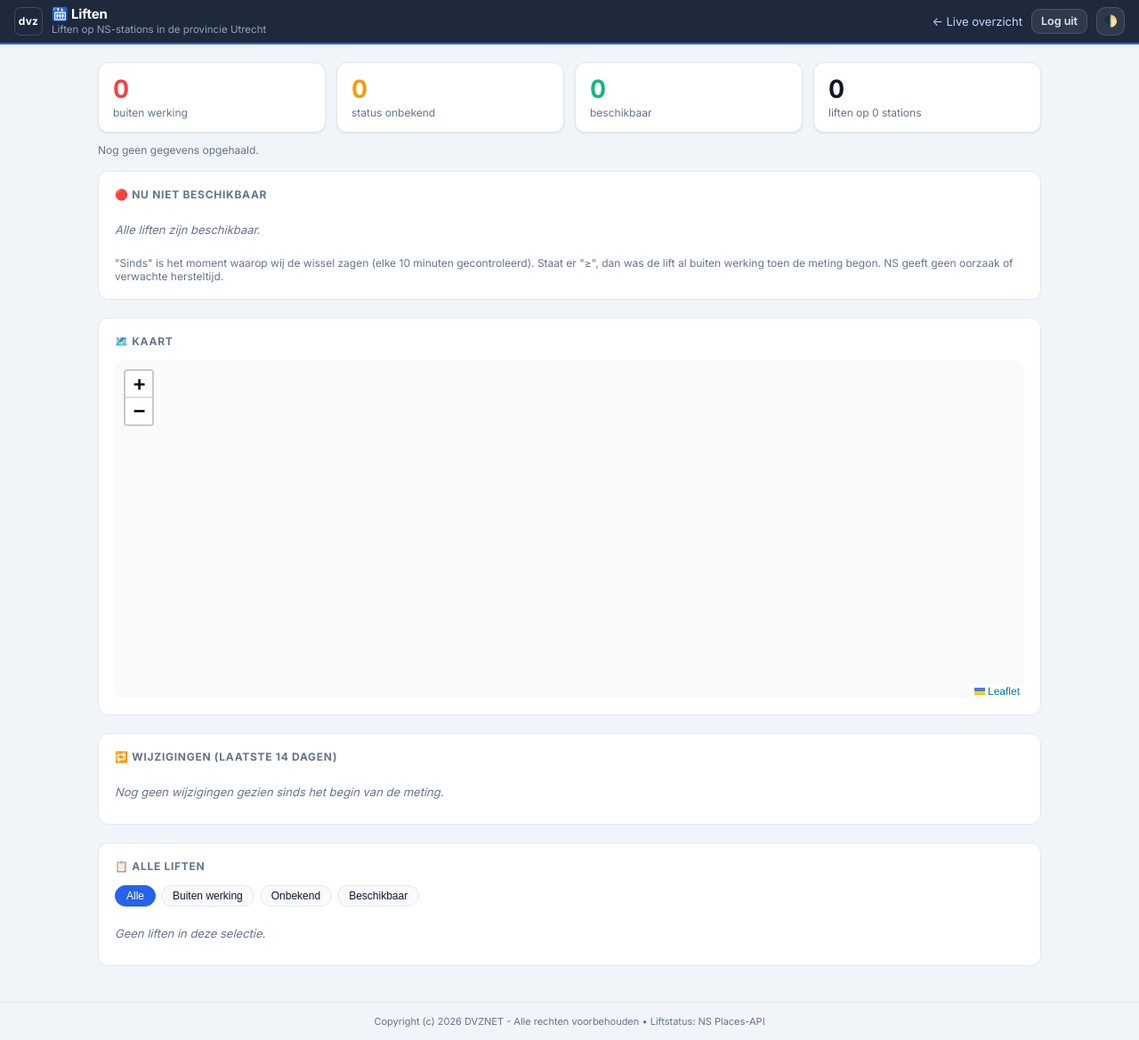
After one commit to SoftMoos891/OVReader, a Flask app: page /liften in a window 1280 px wide. The commit adds this page. Shown: the whole page at 89% size. Run offline with Flask 3, Linux system fonts and the light colour scheme; data that the repository does not hold is empty; parts of the project's set-up code (start-up, migrations or seed data) failed here and were passed over.

Commit message:
Liften: status van NS-liften in de provincie Utrecht op /liften
Co-Authored-By: Claude Opus 5.5 <noreply@anthropic.com>

```diff
--- a/app/server.py
+++ b/app/server.py
@@ -1120,6 +1120,63 @@ def trends_page():
 @app.route("/busnummers")
 def busnummers_page():
     return render_template("busnummers.html")
+
+
+@app.route("/liften")
+def liften_page():
+    return render_template("liften.html")
+
+
+@app.route("/api/liften")
+def api_liften():
+    """Liften op NS-stations in de provincie Utrecht met hun huidige status,
+    hoe vaak ze sinds het begin van de meting zijn gewisseld en de wissels
+    van de laatste 14 dagen."""
+    conn = db.get_conn()
+    try:
+        liften = conn.execute(
+            "SELECT * FROM liften WHERE active=1 ORDER BY station_naam, naam"
+        ).fetchall()
+        start = conn.execute("SELECT MIN(first_seen) FROM liften").fetchone()[0]
+        tellingen = {
+            r["lift_id"]: r
+            for r in conn.execute(
+                """SELECT lift_id, COUNT(*) AS wissels,
+                          SUM(nieuwe_status='buiten_werking') AS storingen
+                   FROM lift_wissels GROUP BY lift_id"""
+            )
+        }
+        wissels = conn.execute(
+            """SELECT w.lift_id, w.ts, w.oude_status, w.nieuwe_status,
+                      l.station_naam, l.naam
+               FROM lift_wissels w LEFT JOIN liften l ON l.lift_id = w.lift_id
+               WHERE w.ts >= ? ORDER BY w.ts DESC LIMIT 500""",
+            (int(time.time()) - 14 * 86400,),
+        ).fetchall()
+        laatst = conn.execute("SELECT MAX(last_seen) FROM liften").fetchone()[0]
+    finally:
+        conn.close()
+    return jsonify({
+        "meting_sinds": start,
+        "laatst_opgehaald": laatst,
+        "liften": [
+            {
+                "lift_id": r["lift_id"],
+                "station_code": r["station_code"],
+                "station": r["station_naam"],
+                "naam": r["naam"],
+                "lat": r["lat"],
+                "lng": r["lng"],
+                "status": r["status"],
+                "status_sinds": r["status_sinds"],
+                "sinds_begin_meting": r["status_sinds"] == r["first_seen"],
+                "wissels": (tellingen.get(r["lift_id"]) or {"wissels": 0})["wissels"],
+                "storingen": (tellingen.get(r["lift_id"]) or {"storingen": 0})["storingen"] or 0,
+            }
+            for r in liften
+        ],
+        "wissels": [dict(r) for r in wissels],
+    })
 
 
 def _date_bounds_for_range(range_key):
--- a/templates/index.html
+++ b/templates/index.html
@@ -188,6 +188,7 @@
     <a href="/trends" class="nav-btn push-right">📈<span class="lbl"> Analyse</span></a>
     <a href="/uitval" class="nav-btn">🚫<span class="lbl"> Uitval</span></a>
     <a href="/busnummers" class="nav-btn">🚌<span class="lbl"> Nummers</span></a>
+    <a href="/liften" class="nav-btn">🛗<span class="lbl"> Liften</span></a>
     <a href="https://reader.dvznet.nl/verkeer" class="nav-btn">🚦<span class="lbl"> Verkeer</span></a>
     <button class="status-btn" id="weatherBtn" onclick="openWeatherModal()" title="Weer &amp; waarschuwingen (KNMI)">
       <span class="btn-icon" id="weatherIcon">🌡️</span><span id="weatherLabel">Weer</span><span class="lki-badge" id="knmiUpcomingDot" style="display:none;">⏳</span><span class="lki-badge" id="lkiDot" style="display:none;" title="Luchtkwaliteit">Lucht</span>
--- /dev/null
+++ b/templates/liften.html
@@ -0,0 +1,232 @@
+<!doctype html>
+<html lang="nl" data-dvz-label="ovreader">
+<head>
+<meta charset="utf-8">
+<link rel="icon" href="{{ url_for('static', filename='img/favicon.ico') }}?v=3">
+<title>Liften — NS-stations provincie Utrecht</title>
+<meta name="viewport" content="width=device-width, initial-scale=1">
+<link rel="preconnect" href="https://fonts.googleapis.com">
+<link href="https://fonts.googleapis.com/css2?family=Inter:wght@400;500;600;700&family=IBM+Plex+Mono:wght@400;700&display=swap" rel="stylesheet">
+<link rel="stylesheet" href="{{ url_for('static', filename='css/theme.css') }}?v={{ css_versie }}">
+<link rel="stylesheet" href="https://unpkg.com/leaflet@1.9.4/dist/leaflet.css"
+      integrity="sha256-p4NxAoJBhIIN+hmNHrzRCf9tD/miZyoHS5obTRR9BMY=" crossorigin="">
+<script>
+  if (localStorage.getItem('ovreader_dark') === 'true') document.documentElement.classList.add('dark');
+</script>
+<style>
+  * { box-sizing: border-box; }
+  body { margin: 0; background: var(--bg); color: var(--text); }
+  header { padding: 12px 20px; display: flex; align-items: center; gap: 14px; flex-wrap: wrap;
+           background: var(--panel); box-shadow: var(--shadow-sm); position: relative; z-index: 1000; }
+  header h1 { font-size: 18px; margin: 0; letter-spacing: -.01em; }
+  header .sub { color: var(--muted); font-size: 13px; }
+  header a.back { margin-left: auto; color: var(--accent); font-size: 13px; text-decoration: none; }
+  main { padding: 20px; max-width: 1100px; margin: 0 auto; }
+  .panel { background: var(--panel); border: 1px solid var(--border); border-radius: var(--radius);
+           padding: 18px; margin-bottom: 20px; box-shadow: var(--shadow-sm); }
+  .panel h2 { font-size: 12px; text-transform: uppercase; letter-spacing: .06em; color: var(--muted); margin: 0 0 14px; font-weight: 700; }
+  .tegels { display: grid; grid-template-columns: repeat(auto-fit, minmax(150px, 1fr)); gap: 12px; margin-bottom: 20px; }
+  .tegel { background: var(--panel); border: 1px solid var(--border); border-radius: var(--radius); padding: 14px 16px; box-shadow: var(--shadow-sm); }
+  .tegel .getal { font-size: 28px; font-weight: 700; font-variant-numeric: tabular-nums; line-height: 1.1; }
+  .tegel .wat { color: var(--muted); font-size: 12px; margin-top: 4px; }
+  .tegel.bad .getal { color: var(--bad); }
+  .tegel.warn .getal { color: var(--warn); }
+  .tegel.good .getal { color: var(--good); }
+  .meta { color: var(--muted); font-size: 12px; margin: -8px 0 16px; }
+  table { width: 100%; border-collapse: collapse; font-size: 13px; }
+  th, td { text-align: left; padding: 7px 8px; border-bottom: 1px solid var(--border); vertical-align: top; }
+  th { color: var(--muted); font-weight: 600; font-size: 11.5px; text-transform: uppercase; letter-spacing: .03em; white-space: nowrap; }
+  td.num, th.num { text-align: right; font-variant-numeric: tabular-nums; }
+  tr:hover td { background: var(--panel2); }
+  .tabelwrap { overflow-x: auto; }
+  .empty { color: var(--muted); font-size: 13px; font-style: italic; padding: 10px 0; }
+  .pill { display: inline-block; padding: 2px 10px; border-radius: 20px; font-size: 12px; font-weight: 600; white-space: nowrap; }
+  .pill.good { background: var(--good-bg); color: var(--good); }
+  .pill.bad { background: var(--bad-bg); color: var(--bad); }
+  .pill.muted { background: var(--panel2); color: var(--muted); }
+  .note { color: var(--muted); font-size: 12px; margin-top: 12px; }
+  .klein { color: var(--muted); font-size: 12px; }
+  #kaart { height: 380px; border-radius: var(--radius); overflow: hidden; }
+  .leaflet-container { background: var(--panel2); }
+  .filters { display: flex; gap: 6px; flex-wrap: wrap; margin-bottom: 12px; }
+  .filters button { background: var(--panel2); color: var(--text); border: 1px solid var(--border); border-radius: 20px;
+                    padding: 4px 12px; font-size: 12px; cursor: pointer; }
+  .filters button.aan { background: var(--accent); color: #fff; border-color: var(--accent); }
+  @media (max-width: 600px) { main { padding: 12px; } .panel { padding: 14px; } .verberg-mobiel { display: none; } }
+</style>
+  <script src="/dvz-logo.js?v=1" defer></script>
+</head>
+<body>
+<header>
+  <a href="/" class="dvz-logo-badge" title="DVZ Reader">dvz</a>
+  <div class="kop-titel"><h1>🛗 Liften</h1><span class="sub">Liften op NS-stations in de provincie Utrecht</span></div>
+  <a class="back" href="/">&larr;<span class="lbl"> Live overzicht</span></a>
+  <a class="status-btn" href="/logout" title="Uitloggen">Log uit</a>
+  <button class="theme-toggle-btn" onclick="toggleDarkMode()" title="Donkere modus">🌓</button>
+</header>
+
+<main>
+  <div class="tegels">
+    <div class="tegel bad"><div class="getal" id="tBuiten">–</div><div class="wat">buiten werking</div></div>
+    <div class="tegel warn"><div class="getal" id="tOnbekend">–</div><div class="wat">status onbekend</div></div>
+    <div class="tegel good"><div class="getal" id="tWel">–</div><div class="wat">beschikbaar</div></div>
+    <div class="tegel"><div class="getal" id="tTotaal">–</div><div class="wat">liften op <span id="tStations">–</span> stations</div></div>
+  </div>
+  <div class="meta" id="meta">Laden…</div>
+
+  <div class="panel">
+    <h2>🔴 Nu niet beschikbaar</h2>
+    <div class="tabelwrap" id="nuBody"><div class="empty">Laden…</div></div>
+    <div class="note">"Sinds" is het moment waarop wij de wissel zagen (elke 10 minuten gecontroleerd). Staat er "≥", dan was de lift al buiten werking toen de meting begon. NS geeft geen oorzaak of verwachte hersteltijd.</div>
+  </div>
+
+  <div class="panel">
+    <h2>🗺️ Kaart</h2>
+    <div id="kaart"></div>
+  </div>
+
+  <div class="panel">
+    <h2>🔁 Wijzigingen (laatste 14 dagen)</h2>
+    <div class="tabelwrap" id="wisselBody"><div class="empty">Laden…</div></div>
+  </div>
+
+  <div class="panel">
+    <h2>📋 Alle liften</h2>
+    <div class="filters" id="filters">
+      <button data-f="alle" class="aan">Alle</button>
+      <button data-f="buiten_werking">Buiten werking</button>
+      <button data-f="onbekend">Onbekend</button>
+      <button data-f="beschikbaar">Beschikbaar</button>
+    </div>
+    <div class="tabelwrap" id="alleBody"><div class="empty">Laden…</div></div>
+  </div>
+</main>
+
+<footer class="site-footer">
+  Copyright (c) 2026 DVZNET - Alle rechten voorbehouden &bull; Liftstatus: NS Places-API
+</footer>
+
+<script src="https://unpkg.com/leaflet@1.9.4/dist/leaflet.js"
+        integrity="sha256-20nQCchB9co0qIjJZRGuk2/Z9VM+kNiyxNV1lvTlZBo=" crossorigin=""></script>
+<script>
+function toggleDarkMode() {
+  document.documentElement.classList.toggle('dark');
+  localStorage.setItem('ovreader_dark', document.documentElement.classList.contains('dark'));
+}
+
+const LABEL = { buiten_werking: 'Buiten werking', onbekend: 'Status onbekend', beschikbaar: 'Beschikbaar' };
+const KLASSE = { buiten_werking: 'bad', onbekend: 'muted', beschikbaar: 'good' };
+const KLEUR = { buiten_werking: '#d64545', onbekend: '#9a9a9a', beschikbaar: '#2e9e5b' };
+let data = null, filter = 'alle', kaart = null, laag = null, eersteKeer = true;
+
+function esc(s) { return String(s ?? '').replace(/[&<>"']/g, c => ({'&':'&amp;','<':'&lt;','>':'&gt;','"':'&quot;',"'":'&#39;'}[c])); }
+function pill(st) { return `<span class="pill ${KLASSE[st] || 'muted'}">${LABEL[st] || esc(st)}</span>`; }
+function tijd(ts) {
+  if (!ts) return '–';
+  const d = new Date(ts * 1000), nu = new Date();
+  const hm = d.toLocaleTimeString('nl-NL', { hour: '2-digit', minute: '2-digit' });
+  if (d.toDateString() === nu.toDateString()) return `vandaag ${hm}`;
+  return d.toLocaleDateString('nl-NL', { weekday: 'short', day: 'numeric', month: 'short' }) + ' ' + hm;
+}
+function duur(ts) {
+  const m = Math.max(0, Math.round((Date.now() / 1000 - ts) / 60));
+  if (m < 60) return `${m} min`;
+  const u = Math.floor(m / 60);
+  if (u < 48) return `${u} u ${m % 60} min`;
+  return `${Math.floor(u / 24)} d ${u % 24} u`;
+}
+
+function tekenNu() {
+  const rijen = data.liften.filter(l => l.status !== 'beschikbaar')
+    .sort((a, b) => (a.status === b.status ? a.status_sinds - b.status_sinds : a.status === 'buiten_werking' ? -1 : 1));
+  if (!rijen.length) { document.getElementById('nuBody').innerHTML = '<div class="empty">Alle liften zijn beschikbaar.</div>'; return; }
+  document.getElementById('nuBody').innerHTML = `<table><thead><tr>
+      <th>Station</th><th>Lift</th><th>Status</th><th class="verberg-mobiel">Sinds</th><th class="num">Duur</th></tr></thead><tbody>${
+    rijen.map(l => `<tr><td>${esc(l.station)}</td><td>${esc(l.naam)}</td><td>${pill(l.status)}</td>
+      <td class="verberg-mobiel">${l.sinds_begin_meting ? '≥ ' : ''}${tijd(l.status_sinds)}</td>
+      <td class="num">${l.sinds_begin_meting ? '≥ ' : ''}${duur(l.status_sinds)}</td></tr>`).join('')
+  }</tbody></table>`;
+}
+
+function tekenWissels() {
+  const w = data.wissels;
+  if (!w.length) {
+    document.getElementById('wisselBody').innerHTML = '<div class="empty">Nog geen wijzigingen gezien sinds het begin van de meting.</div>';
+    return;
+  }
+  document.getElementById('wisselBody').innerHTML = `<table><thead><tr>
+      <th>Tijd</th><th>Station</th><th>Lift</th><th>Van</th><th>Naar</th></tr></thead><tbody>${
+    w.map(x => `<tr><td style="white-space:nowrap">${tijd(x.ts)}</td><td>${esc(x.station_naam)}</td><td>${esc(x.naam)}</td>
+      <td>${pill(x.oude_status)}</td><td>${pill(x.nieuwe_status)}</td></tr>`).join('')
+  }</tbody></table>`;
+}
+
+function tekenAlle() {
+  const rijen = data.liften.filter(l => filter === 'alle' || l.status === filter);
+  if (!rijen.length) { document.getElementById('alleBody').innerHTML = '<div class="empty">Geen liften in deze selectie.</div>'; return; }
+  document.getElementById('alleBody').innerHTML = `<table><thead><tr>
+      <th>Station</th><th>Lift</th><th>Status</th><th class="verberg-mobiel">Sinds</th>
+      <th class="num" title="Aantal keer buiten werking gegaan sinds het begin van de meting">Storingen</th></tr></thead><tbody>${
+    rijen.map(l => `<tr><td>${esc(l.station)}</td><td>${esc(l.naam)}</td><td>${pill(l.status)}</td>
+      <td class="verberg-mobiel">${l.sinds_begin_meting ? '<span class="klein">begin meting</span>' : tijd(l.status_sinds)}</td>
+      <td class="num">${l.storingen}</td></tr>`).join('')
+  }</tbody></table>`;
+}
+
+function tekenKaart() {
+  if (!kaart) {
+    kaart = L.map('kaart', { scrollWheelZoom: false });
+    L.tileLayer('https://{s}.tile.openstreetmap.org/{z}/{x}/{y}.png', {
+      attribution: '&copy; OpenStreetMap contributors', maxZoom: 19,
+    }).addTo(kaart);
+    laag = L.layerGroup().addTo(kaart);
+  }
+  laag.clearLayers();
+  const punten = [];
+  // Beschikbaar eerst tekenen, zodat rode stippen bovenop liggen.
+  const volgorde = { beschikbaar: 0, onbekend: 1, buiten_werking: 2 };
+  [...data.liften].sort((a, b) => volgorde[a.status] - volgorde[b.status]).forEach(l => {
+    if (l.lat == null) return;
+    punten.push([l.lat, l.lng]);
+    L.circleMarker([l.lat, l.lng], {
+      radius: l.status === 'beschikbaar' ? 5 : 8, color: '#fff', weight: 1.5,
+      fillColor: KLEUR[l.status] || '#999', fillOpacity: .95,
+    }).bindPopup(`<b>${esc(l.station)}</b><br>${esc(l.naam)}<br>${LABEL[l.status] || ''}${
+      l.status !== 'beschikbaar' ? `<br><small>${l.sinds_begin_meting ? 'al vóór ' : 'sinds '}${tijd(l.status_sinds)}</small>` : ''}`).addTo(laag);
+  });
+  if (eersteKeer && punten.length) { kaart.fitBounds(punten, { padding: [20, 20] }); eersteKeer = false; }
+}
+
+async function laad() {
+  try {
+    const r = await fetch('/api/liften', { credentials: 'same-origin' });
+    if (!r.ok) throw new Error(r.status);
+    data = await r.json();
+  } catch (e) {
+    document.getElementById('meta').textContent = 'Kon de liftgegevens niet laden.';
+    return;
+  }
+  const tel = st => data.liften.filter(l => l.status === st).length;
+  document.getElementById('tBuiten').textContent = tel('buiten_werking');
+  document.getElementById('tOnbekend').textContent = tel('onbekend');
+  document.getElementById('tWel').textContent = tel('beschikbaar');
+  document.getElementById('tTotaal').textContent = data.liften.length;
+  document.getElementById('tStations').textContent = new Set(data.liften.map(l => l.station_code)).size;
+  document.getElementById('meta').textContent = data.meting_sinds
+    ? `Meting sinds ${tijd(data.meting_sinds)} · laatst bijgewerkt ${tijd(data.laatst_opgehaald)}`
+    : 'Nog geen gegevens opgehaald.';
+  tekenNu(); tekenWissels(); tekenAlle(); tekenKaart();
+}
+
+document.getElementById('filters').addEventListener('click', e => {
+  const b = e.target.closest('button'); if (!b) return;
+  filter = b.dataset.f;
+  document.querySelectorAll('#filters button').forEach(x => x.classList.toggle('aan', x === b));
+  if (data) tekenAlle();
+});
+
+laad();
+setInterval(() => { if (!document.hidden) laad(); }, 5 * 60 * 1000);
+</script>
+</body>
+</html>
```
Also changed, not shown: app/collector.py (+51 -0 lines), app/db.py (+25 -0 lines), app/ns_liften.py (added, +79 -0 lines).
